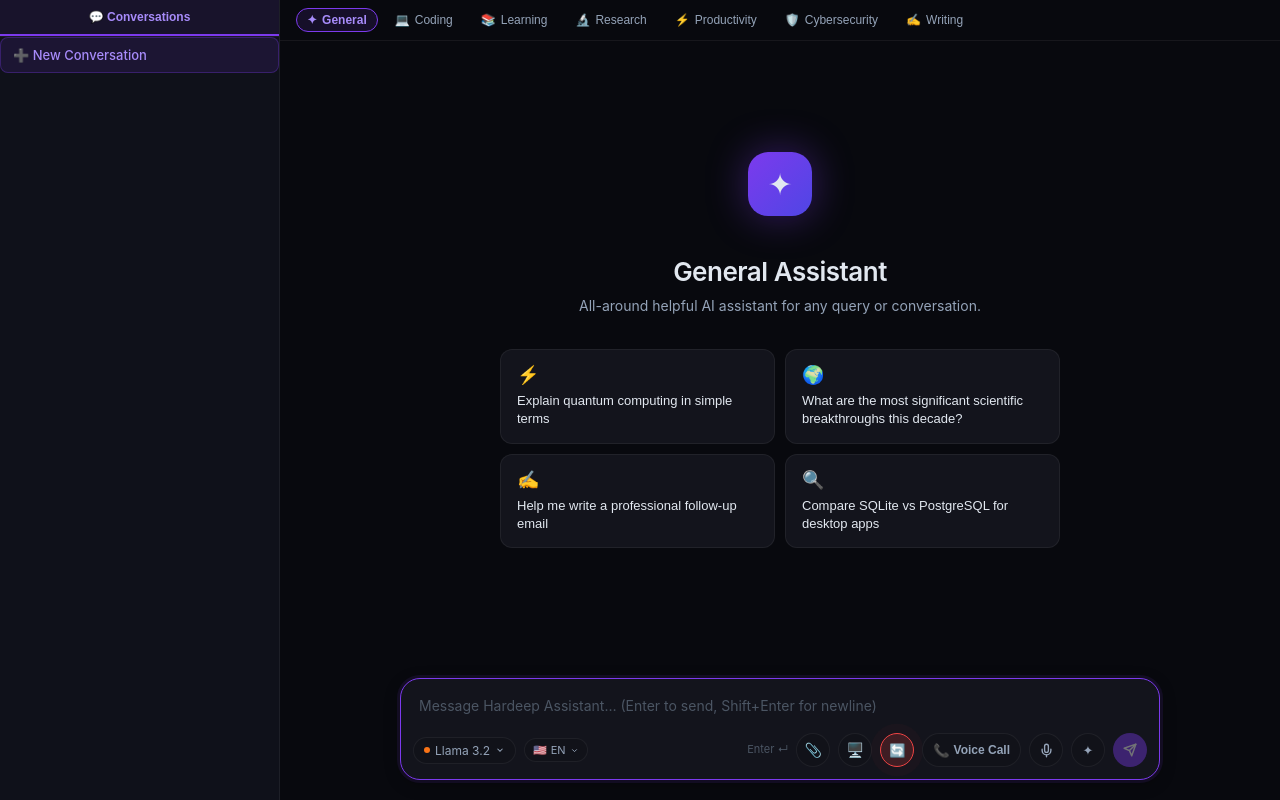
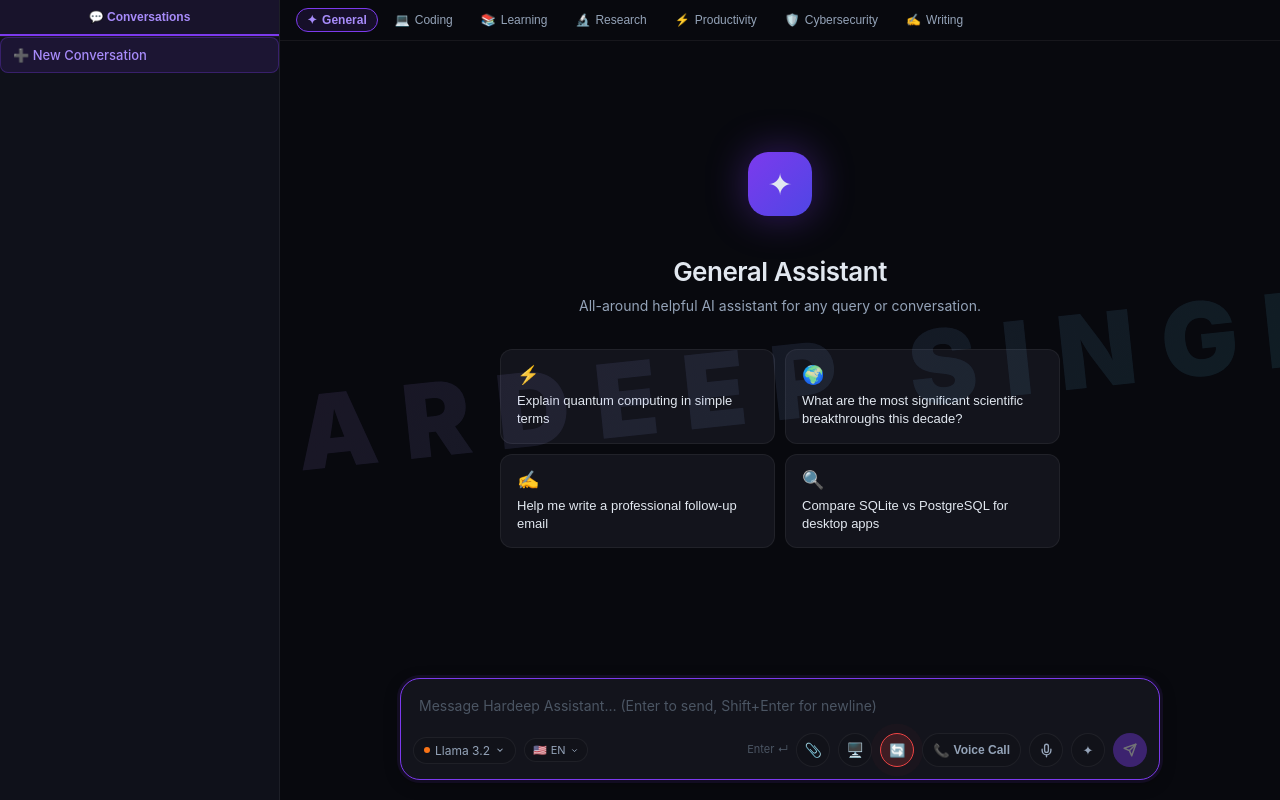
Before and after one commit to hardeep022/Hardeep-assistant, a React (Vite) app: page / in a window 1280 px wide. Built offline with nearby package versions, Linux system fonts and the light colour scheme.

Commit message:
Add HARDEEP SINGH background name watermark to AI app background

```diff
--- a/package.json
+++ b/package.json
@@ -16,6 +16,7 @@
     "files": [
       "dist/**",
       "dist-electron/**",
+      "Open-Localhost.html",
       "package.json"
     ],
     "extraResources": [
--- a/src/App.css
+++ b/src/App.css
@@ -3356,3 +3356,25 @@
   align-items: center;
   margin-top: 4px;
 }
+
+/* ==========================================
+   Background Name Watermark
+   ========================================== */
+
+.bg-watermark-text {
+  position: absolute;
+  top: 48%;
+  left: 50%;
+  transform: translate(-50%, -50%) rotate(-6deg);
+  font-size: clamp(3rem, 8vw, 7rem);
+  font-weight: 900;
+  letter-spacing: 0.25em;
+  text-transform: uppercase;
+  color: rgba(255, 255, 255, 0.03);
+  background: linear-gradient(135deg, rgba(168, 85, 247, 0.08), rgba(6, 182, 212, 0.08));
+  -webkit-background-clip: text;
+  pointer-events: none;
+  user-select: none;
+  white-space: nowrap;
+  z-index: 0;
+}
--- a/src/components/ChatView.tsx
+++ b/src/components/ChatView.tsx
@@ -285,7 +285,10 @@ export function ChatView({ onAgentPrompt }: ChatViewProps = {}) {
   const suggestions = MODE_SUGGESTIONS[currentMode] || MODE_SUGGESTIONS.general;
 
   return (
-    <main className="chat-view">
+    <main className="chat-view" style={{ position: 'relative' }}>
+      {/* Background Watermark */}
+      <div className="bg-watermark-text">HARDEEP SINGH</div>
+
       {/* Header */}
       {activeConversation && (
         <div className="chat-header" style={{ display: 'flex', justifyContent: 'space-between', alignItems: 'center' }}>
```
